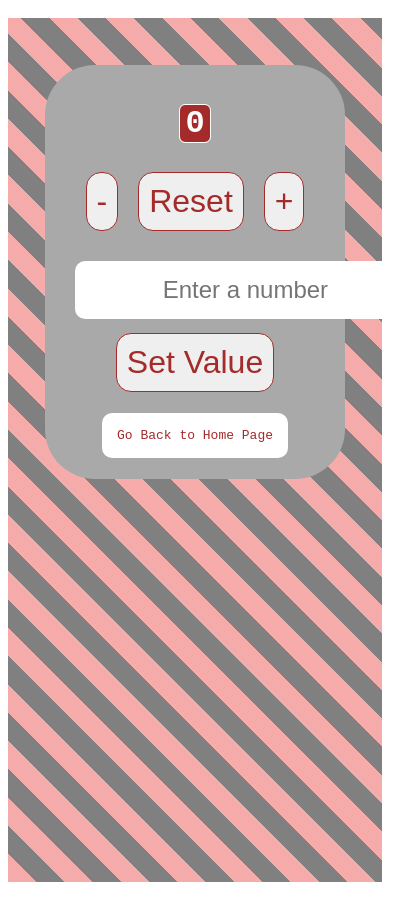
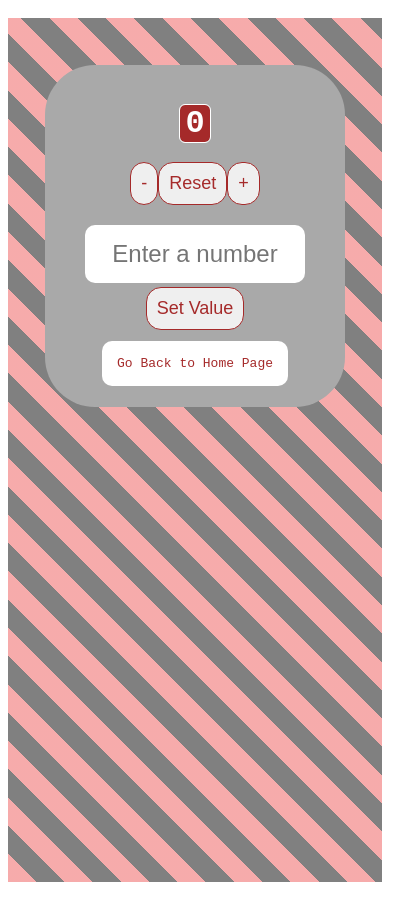
Before and after one commit to miidiin10/third-sem-proj, a Vue app: page /counter in a window 390 px wide. Shown: the whole page, 415 px wide, since content can reach past the window. Built offline with nearby package versions, Linux system fonts and the light colour scheme; what vuex-map-fields would draw is missing.

Commit message:
fixed the composable to use with the vuex store

```diff
--- a/src/composables/counter.js
+++ b/src/composables/counter.js
@@ -1,18 +1,42 @@
 import { computed, ref } from '@vue/reactivity';
+import { mapFields } from "vuex-map-fields";
+import { useStore } from 'vuex';
 
-export default {
-      increment(state) {
-        state.counter++
-      },
-      decrement(state) {
-        state.counter--
-      },
-      reset(state) {
-        state.counter = 0
-      },
-      setValue(state) {
-        let setVal = state.setCount
-        state.counter = setVal
-        state.setCount = ''
-      }
+
+
+export default function useCounter() {
+  const store = useStore()
+
+  const counter = computed(() => store.state.counter)
+
+  function increment() {
+    store.commit("increment")
+  }
+  function decrement() {
+    store.commit("decrement")
+  }
+  function reset() {
+    store.commit("reset")
+  }
+  function setValue() {
+    store.commit("setValue")
+  }
+  // const increment = computed(() => {
+  //   return store.commit("increment")
+  // })
+
+  // const counter = computed(() => store.state.counter)
+
+  // const increment = () => {
+  //   store.commit("increment")
+  // }
+
+  return {
+    counter,
+    increment,
+    decrement,
+    reset,
+    setValue
+  }
+
 }
--- a/src/views/Counter.vue
+++ b/src/views/Counter.vue
@@ -4,21 +4,21 @@
 
         <div class="container">
           <h2 class="count">
-            {{ $store.state.counter }}
+            {{ counter }}
           </h2>
         </div>
 
 
       <div class="buttons">
-        <button @click="$store.commit('decrement')">-</button>
-        <button @click="$store.commit('reset')">Reset</button>
-        <button @click="$store.commit('increment')">+</button>
+        <button @click="decrement">-</button>
+        <button @click="reset">Reset</button>
+        <button @click="increment">+</button>
       </div>
 
       <div>
         <input type="text" v-model="setCount" placeholder="Enter a number" />
         <br/>
-        <button @click="$store.commit('setValue')">Set Value</button>
+        <button @click="setValue">Set Value</button>
       </div>
 
       <router-link to="/" class="link">Go Back to Home Page</router-link>
@@ -28,6 +28,7 @@
 
 <script>
 import { mapFields } from "vuex-map-fields";
+import useCounter from "../composables/counter"
 
 export default {
   name: 'HomeView',
@@ -36,16 +37,17 @@ export default {
       'setCount',
     ])
   },
-  components: {
+  setup() {
+    const { counter, increment, decrement, reset, setValue} = useCounter();
 
+    return { counter, increment, decrement, reset, setValue};
   },
-  setup() {
 
-  }
 }
 </script>
 
 <style>
+
 
   .container {
     display: flex;
@@ -71,6 +73,13 @@ export default {
     margin: 10px;
     padding: 10px;
   }
+  button:hover {
+    transform: scale(1.05);
+    cursor: grab;
+  }
+  button:active{
+    transform: translateY(4px);
+  }
   input {
     border-radius: 10px;
     border: none;
@@ -83,4 +92,28 @@ export default {
     outline: 1px solid brown;
   }
 
+  @media (min-width: 320px) and (max-width:480px){
+
+    button {
+      font-size: large;
+      margin: 0;
+      padding: 10px;
+    }
+    input {
+      width: 190px;
+    }
+  }
+
+  @media (min-width: 270px) and (max-width:320px){
+
+    button {
+      font-size: large;
+      margin: 0;
+      padding: 10px;
+    }
+    input {
+      width: 130px;
+    }
+
+  }
 </style>
--- a/src/views/Home.vue
+++ b/src/views/Home.vue
@@ -44,4 +44,10 @@ h1 {
     border-radius: 10px;
     /* margin-top: 15px; */
 }
+@media (min-width: 270px) and (max-width:320px) {
+    .link {
+        padding: 4px;
+        font-size: 10px;
+    }
+}
 </style>
```
